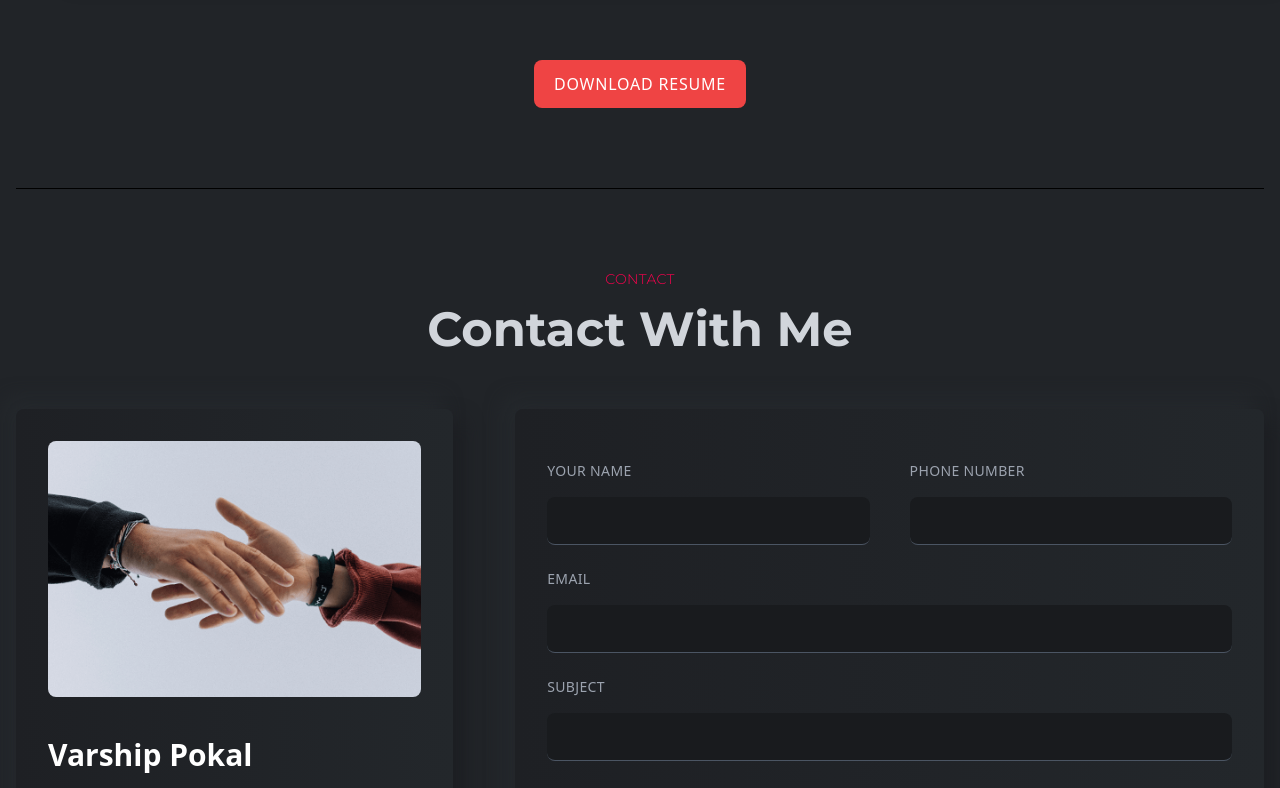
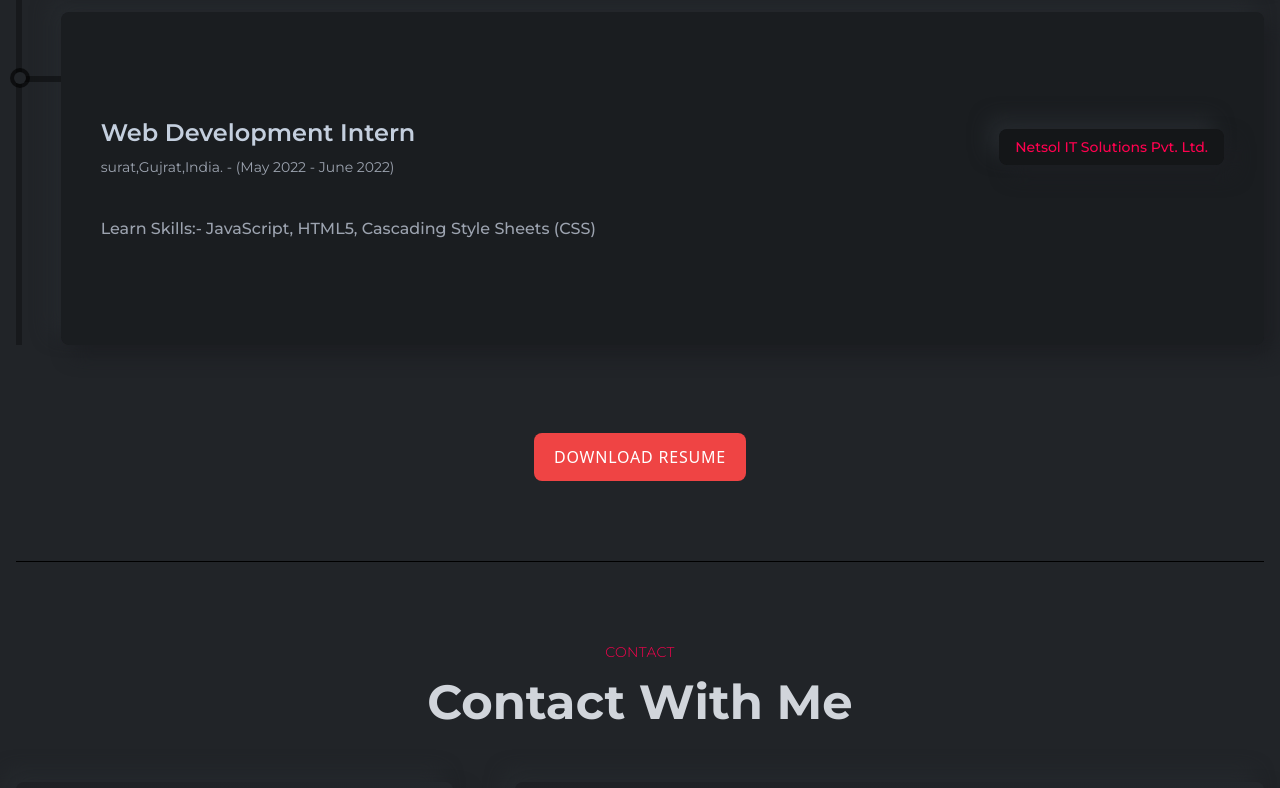
Before and after one commit to pokal-varship/portfolio, a React (Create React App) app: page / in a window 1280 px wide. Shown: the part 4875-5663 px from the top of the page. Built offline with nearby package versions, Linux system fonts and the light colour scheme.

Commit message:
add experience field

```diff
--- a/src/components/resume/Experience.js
+++ b/src/components/resume/Experience.js
@@ -29,6 +29,13 @@ const Experience = () => {
             des="With extensive experience in API development and implementation, I have contributed significantly to enhancing application functionality and security. My proficiency in Node.js, Express.js, and various security measures ensures robust and efficient backend solutions."
             url="https://www.digitattva.in/"
           />
+          <ResumeCard
+            title="Web Development Intern"
+            subTitle="surat,Gujrat,India. - (May 2022 - June 2022)"
+            result="Netsol IT Solutions Pvt. Ltd."
+            des="Learn Skills:- JavaScript, HTML5, Cascading Style Sheets (CSS)"
+            url="https://netsolitsolution.com/"
+          />
         </div>
       </div>
     </motion.div>
```
